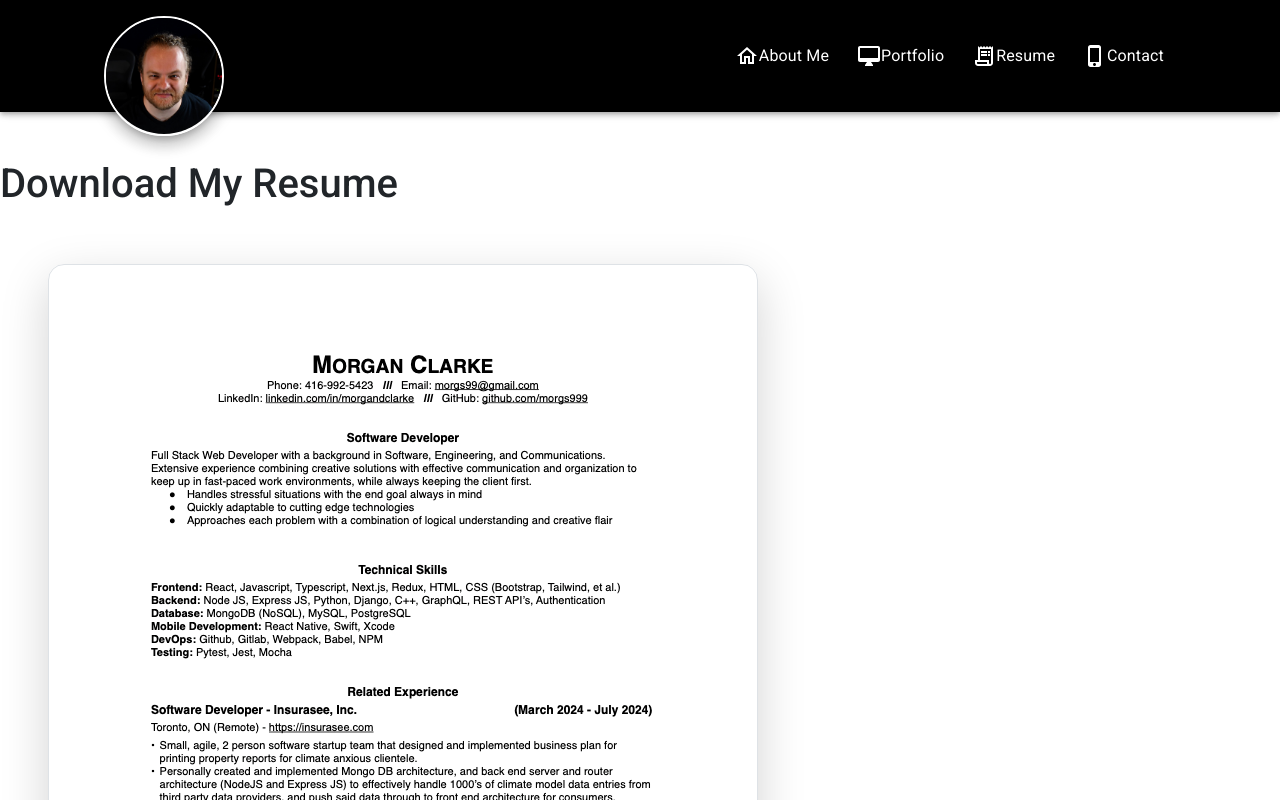
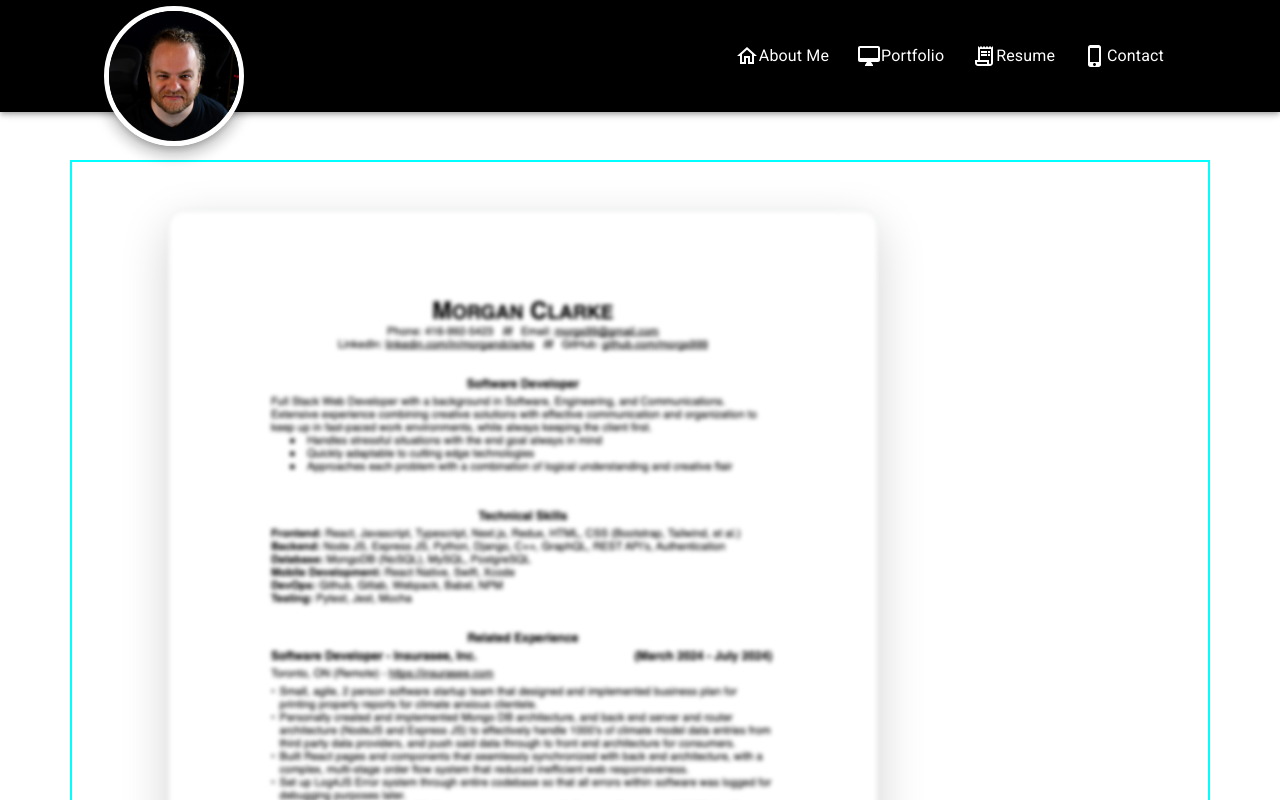
Before and after one commit to morgs999/my-portfolio, a React (Vite) app: page /resume in a window 1280 px wide. Shown: the top 800 px of the page. Built offline with nearby package versions, Linux system fonts and the light colour scheme.

Commit message:
worked on resume page
didn't quite finish the overlay and hover actions.

```diff
--- a/app.css
+++ b/app.css
@@ -1,3 +1,48 @@
 * {
     font-family: Roboto, sans-serif;
 }
+
+#resume {
+    border: 2px solid cyan;
+    position: relative;
+    height: 100vh;
+    width: 100vw;
+    vertical-align: middle;
+    margin-bottom: 130px;
+}
+
+#resumePic {
+    border: 1px solid red;
+    filter: blur(2px);
+    position: absolute;
+    z-index: 1;
+    top: 0;
+
+}
+
+#resumePic:hover {
+    filter: blur(4px);
+    opacity: 0.5;
+    transition: opacity .6s;
+    z-index: 0;
+}
+
+#resumeText {
+    border: 1px solid blue;
+    overflow: hidden;
+    opacity: 0.3;
+    transition: visibility 0.6s, opacity 0.6s linear;
+    position: absolute;
+    z-index: 0;
+    text-align: center;
+    top: 50%;
+    left: 40%;
+    right: 50%;
+
+}
+
+#resumeText:hover {
+    visibility: visible;
+    opacity: 1;
+    z-index: 1;
+}
--- a/src/app.jsx
+++ b/src/app.jsx
@@ -1,10 +1,8 @@
 import { Outlet } from 'react-router-dom';
 import NavBar from './components/NavBar'
 import Footer from "./components/Footer";
-import '../app.css';
 
 function App() {
-
     return (
         <>
             <NavBar />
--- a/src/components/NavBar.jsx
+++ b/src/components/NavBar.jsx
@@ -42,7 +42,7 @@ export default function NavBar() {
         <Avatar
           alt="Morgan Clarke"
           src="/pngs/headshot.jpg"
-          sx={{ width: '6em', height: '6em', border: '2px solid white', boxShadow: 10, marginLeft: 10, marginTop: 5, position: 'fixed' }}
+          sx={{ width: '7em', height: '7em', border: '5px solid white', boxShadow: 10, marginLeft: 10, marginTop: 5, position: 'fixed' }}
         />
 
         <Grid container justifyContent="flex-end" alignItems="center"
--- a/src/pages/About.jsx
+++ b/src/pages/About.jsx
@@ -27,7 +27,7 @@ export default function About() {
 
             </div>
 
-            <div className='experience p-5'>
+            <div className='container experience p-5'>
                 <div className='backend'>
                     <h2>Back End Experience</h2>
                     <ul>
--- a/src/pages/Resume.jsx
+++ b/src/pages/Resume.jsx
@@ -1,10 +1,12 @@
 export default function Resume() {
     return (
         <>
-            <h1>Download My Resume</h1>
-            <a href='/pdfs/resume.pdf' download='resume.pdf'>
-                <img src='/pngs/resume.png' alt='resume' className='border rounded-4 shadow-lg p-5 m-5' />
-            </a>
+            <div id='resume' className="container p-5">
+                <a href='/pdfs/resume.pdf' download='resume.pdf'>
+                    <img id='resumePic' src='/pngs/resume.png' alt='Morgan Clarke Resume' className='border rounded-4 shadow-lg p-5 m-5' />
+                </a>
+                <h3 id="resumeText">Download My Resume</h3>
+            </div>
         </>
     )
 }
```
Also changed, not shown: 1 other file (tests, documents, lock files or other folders).
